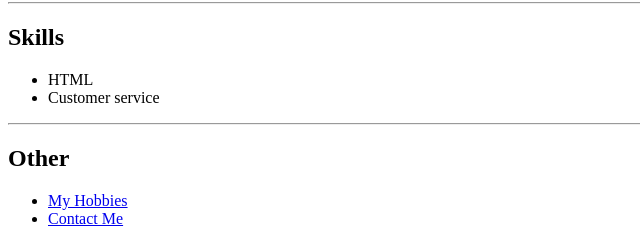
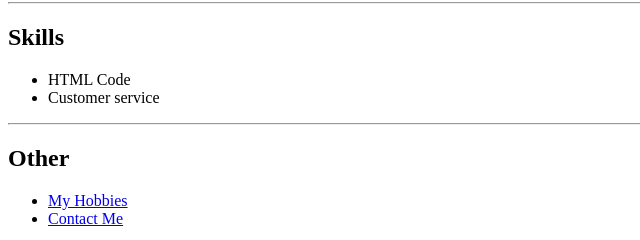
Before and after one commit to paulsonrison/html-resume, a plain HTML site: page index.html in a window 1280 px wide. Shown: the part 1739-1979 px from the top of the page, 0-640 px from the left. Drawn offline with Linux system fonts and the light colour scheme.

Commit message:
Update index.html

```diff
--- a/index.html
+++ b/index.html
@@ -31,7 +31,7 @@ contribution to the success of the company</p>
 <hr>
 <h2>Skills</h2>
 <Ul>
-    <li>HTML</li>
+    <li>HTML Code</li>
     <li>Customer service</li>
 
 </Ul>
```
